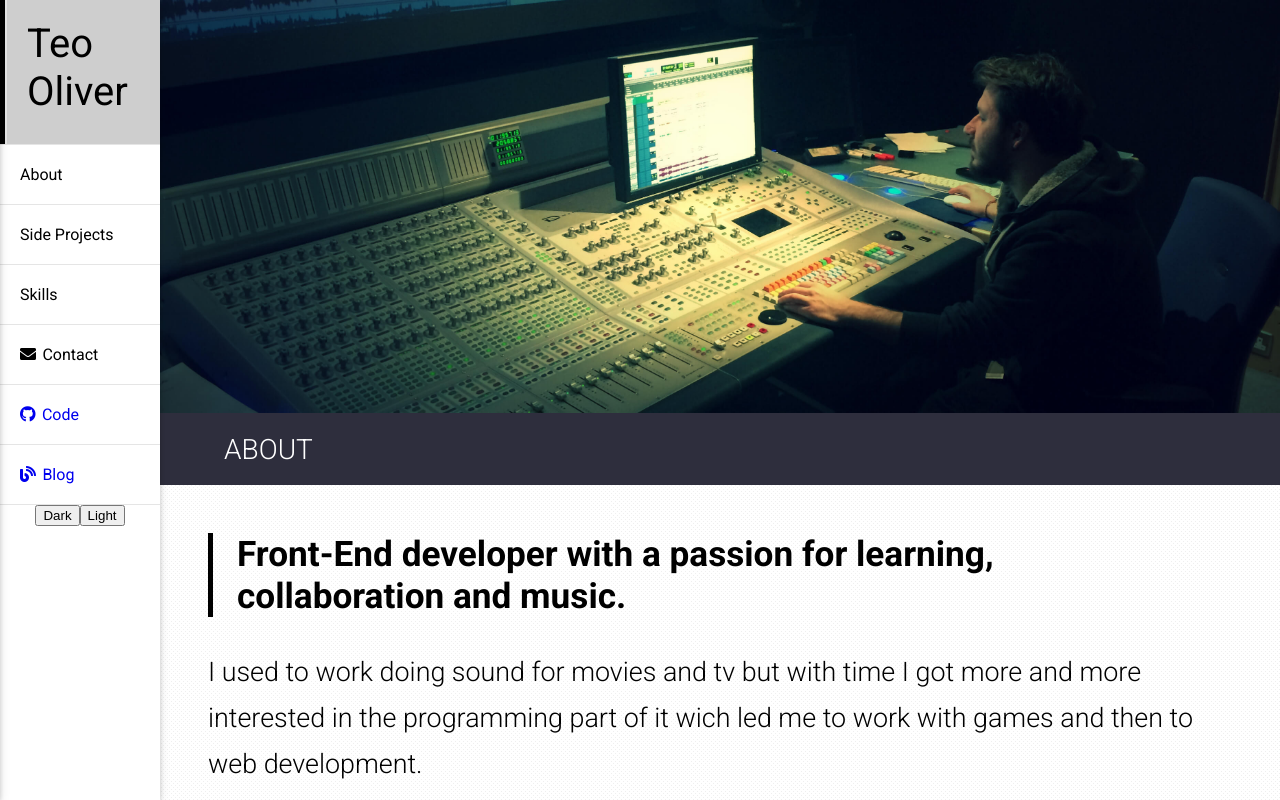
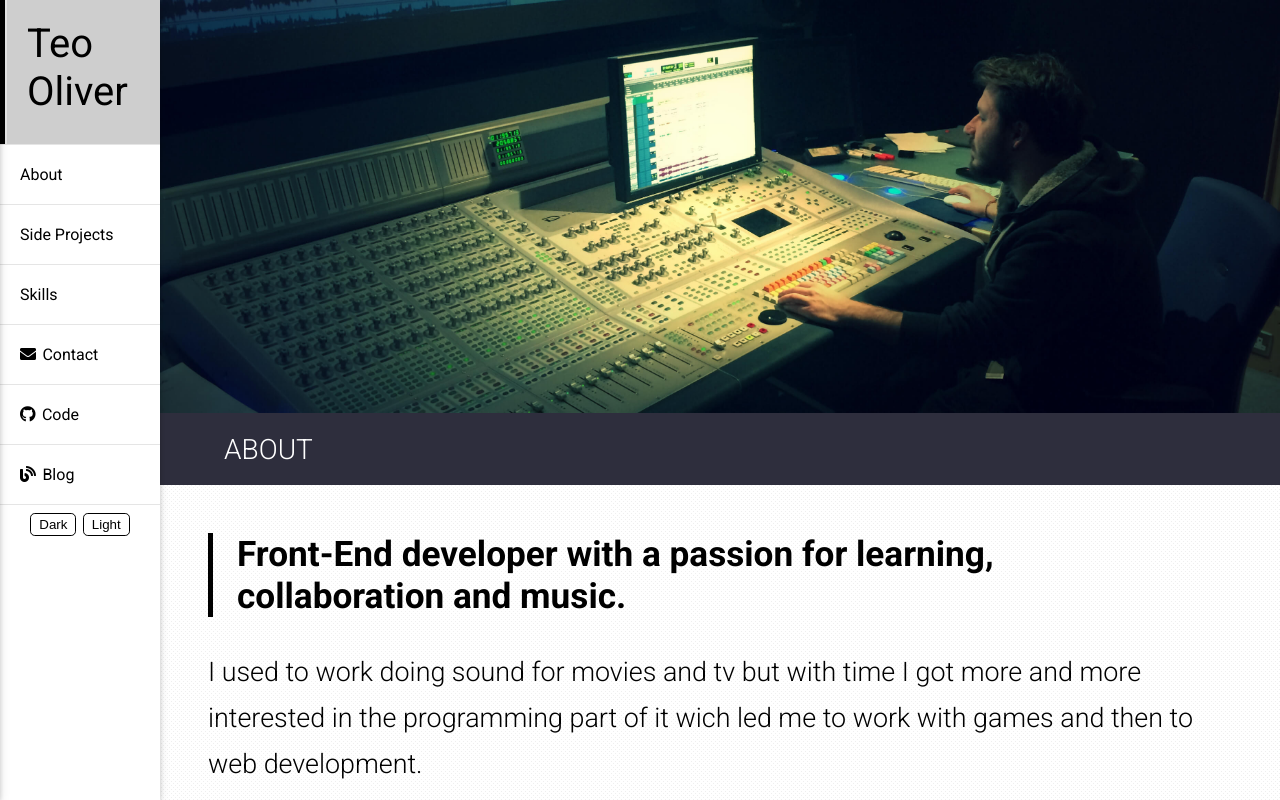
Before and after one commit to teooliver/teooliver.me, a Gatsby site: page / in a window 1280 px wide. Shown: the top 800 px of the page. Built offline with nearby package versions, Linux system fonts and the light colour scheme; Gatsby itself is replaced by a stand-in of ours.

Commit message:
changed theme button styles

```diff
--- a/src/components/styledComponents/AboutStyles.js
+++ b/src/components/styledComponents/AboutStyles.js
@@ -1,7 +1,7 @@
 import styled from "styled-components";
 
 const AboutStyles = styled.div`
-  color: ${props => props.theme.vividGreen};
+  color: ${props => props.theme.aboutTextColor};
   box-sizing: border-box;
   padding-left: 3rem;
   width: 95%;
--- a/src/components/styledComponents/NavbarSideStyles.js
+++ b/src/components/styledComponents/NavbarSideStyles.js
@@ -34,13 +34,12 @@ const NavbarSideStyles = styled.nav`
 
   li a {
     padding: 20px;
-  }
-
-  li a,
-  li a:hover {
-    /* color: ${props => props.theme.navTextColor}; */
+    color: ${props => props.theme.navTextColor};
     display: list-item;
     text-decoration: none;
+    &:hover {
+      cursor: pointer;
+    }
   }
 
   li:hover {
@@ -54,7 +53,6 @@ const NavbarSideStyles = styled.nav`
   li.logo,
   li.logo:hover {
     font-weight: 300;
-    /* background-color: #ffffff; */
   }
 
   .active {
--- a/src/components/styledComponents/ThemeButtonStyles.js
+++ b/src/components/styledComponents/ThemeButtonStyles.js
@@ -2,9 +2,20 @@ import styled from "styled-components";
 
 const ThemeButtonStyles = styled.div`
   text-align: center;
-  button:hover {
-    background: ${props => props.theme.primary};
-    color: white;
+  button {
+    margin: 0.5rem 0.2rem;
+    box-shadow: none;
+    outline: none;
+    border: 1px solid ${props => props.theme.themeButtonBorder};
+    background: ${props => props.theme.backgroundColor};
+    color: ${props => props.theme.themeButtonTextColor};
+    border-radius: 0.3rem;
+    padding: 0.2rem 0.5rem;
+    &:hover {
+      background: #52bc92;
+      color: #ffffff;
+      /* padding: 2rem; */
+    }
   }
 `;
 
--- a/src/components/styledComponents/themeVars.js
+++ b/src/components/styledComponents/themeVars.js
@@ -16,8 +16,11 @@ export const lightTheme = {
   backgroundColor: "#ffffff",
   titleBackgroundColor: "#2e2e3d",
   titleTextColor: "#ffffff",
+  aboutTextColor: "black",
   navTextColor: "black",
   navBackgroundColor: "#ffffff",
+  themeButtonTextColor: "black",
+  themeButtonBorder: "black",
   // vividGreen: "#52bc92",
   // primary: "#2e2e3d",
   // secondary: ????
@@ -36,9 +39,12 @@ export const darkTheme = {
   backgroundColor: "#2e2e3d",
   titleBackgroundColor: "#2e2e3d",
   titleTextColor: "#52bc92",
+  aboutTextColor: "#52bc92",
   vividGreen: "#52bc92",
   navTextColor: " #52bc92",
   navBackgroundColor: "#2e2e3d",
+  themeButtonTextColor: "#ffffff",
+  themeButtonBorder: "#52bc92",
 };
 
 // white = ???
```
